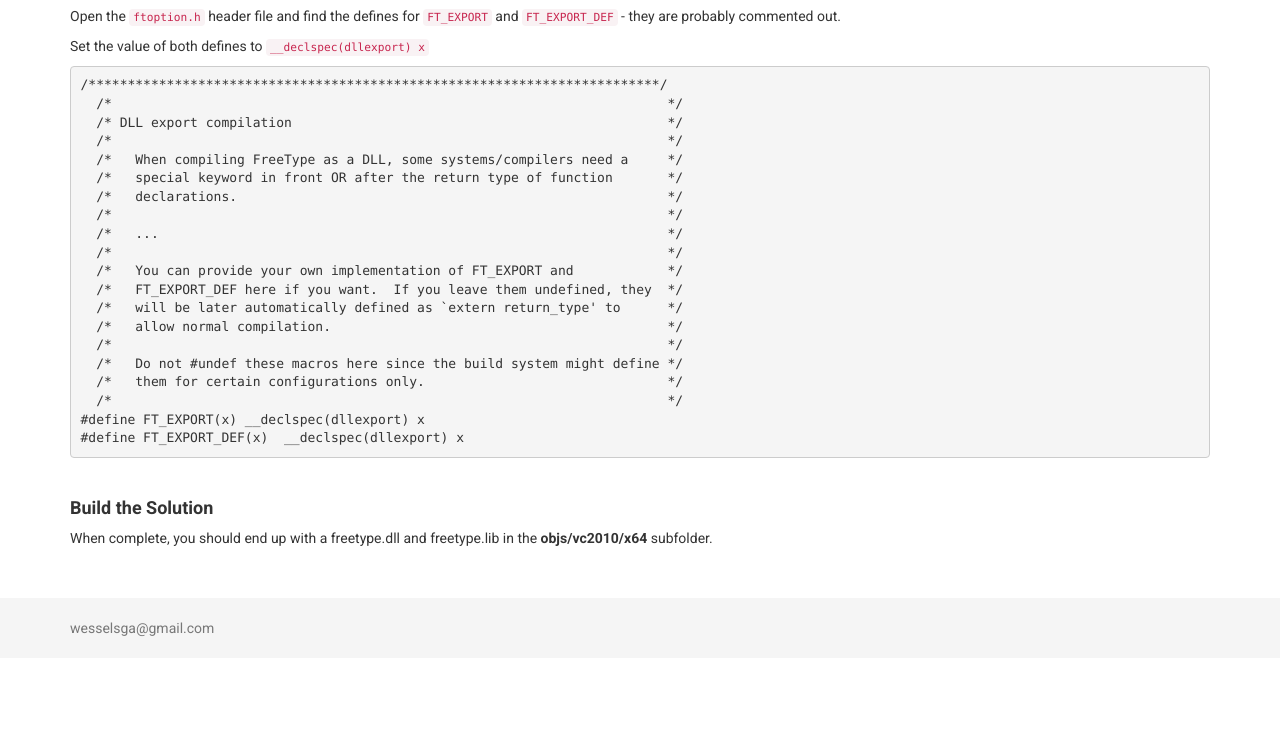
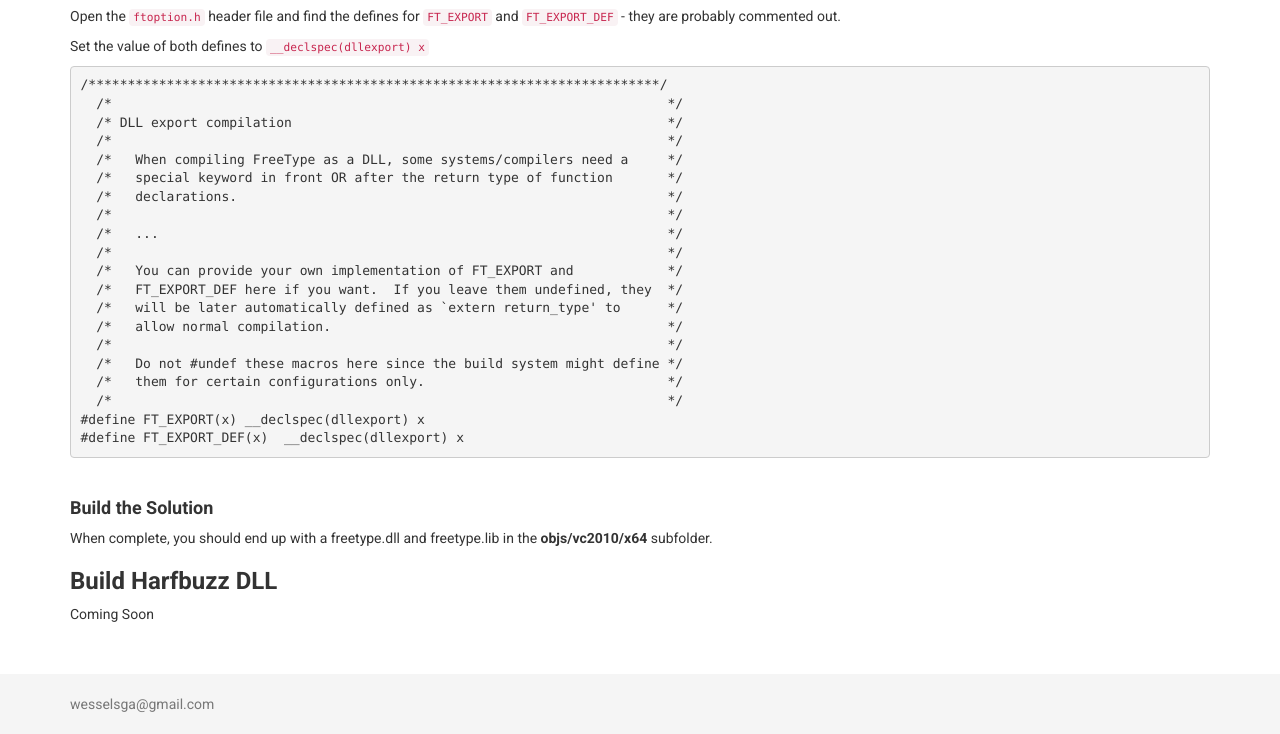
Before and after one commit to wesselsga/wesselsga.github.io, a Jekyll site: the page built from _posts/2017-05-02-freetype-harfbuzz.md, in a window 1280 px wide and 900 px high, scrolled down 624 px, cut to the strip 166-900 px from the top of the window. Built offline with Jekyll 4.4.1, drawn with Linux system fonts in a browser that asks for light colours; before the commit the page ends 1448 px from its top, so only the background shows below that.

Commit message:
freetype

```diff
--- a/_posts/2017-05-02-freetype-harfbuzz.md
+++ b/_posts/2017-05-02-freetype-harfbuzz.md
@@ -56,4 +56,9 @@ Set the value of both defines to `__declspec(dllexport) x`
 #### Build the Solution ####
 When complete, you should end up with a freetype.dll and freetype.lib in the **objs/vc2010/x64** subfolder.
 
+### Build Harfbuzz DLL ###
+
+Coming Soon
+
+
 [freetype_1]: https://s3.amazonaws.com/gregwessels/posts/2017/freetype-vc.jpg "FreeType VC Project Settings"
```
